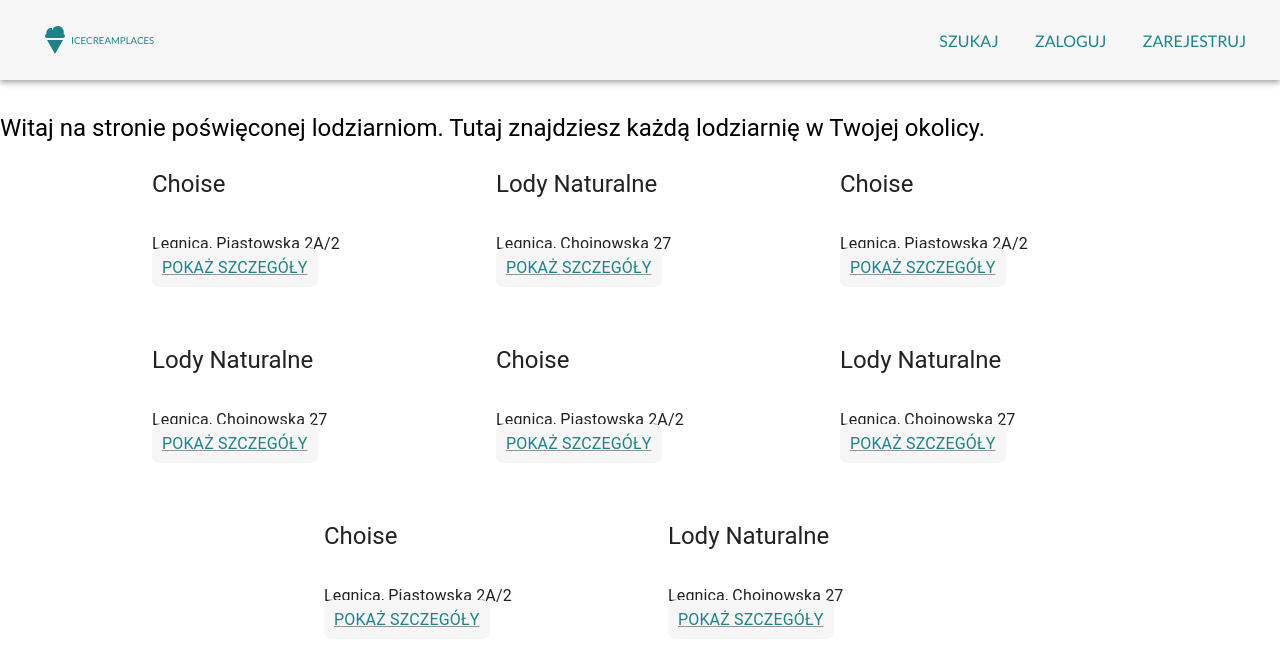
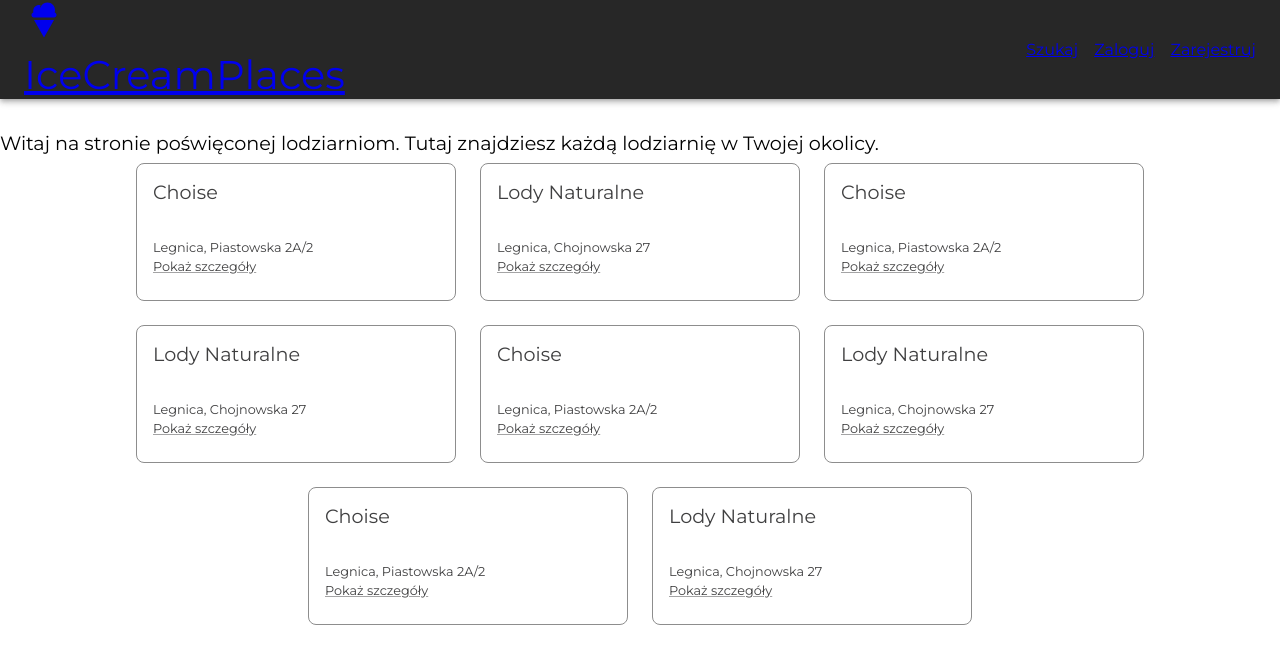
Before and after one commit to adiko2602/IceCreamPlacesWeb, a React (Create React App) app: page / in a window 1280 px wide. Shown: the top 666 px of the page. Built offline with nearby package versions, Linux system fonts and the light colour scheme.

Commit message:
Theme change

```diff
--- a/src/index.css
+++ b/src/index.css
@@ -1,76 +1,66 @@
-@import url('https://fonts.googleapis.com/css2?family=Lato:wght@300;400;700&display=swap');
+@import url('https://fonts.googleapis.com/css2?family=Montserrat:wght@300;400;700&display=swap');
 
 :root {
-  --primaryMain: #F6F6F6;
-  --primaryLight: #FDFDFD;
-  --primaryDark: #C4C4C4;
-  --textSecondary: #C0FCFF;
-  --secondaryMain: #4ca0a5;
-  --secondaryLight: #C0FCFF;
-  --secondaryDark: #1e8388;
+  --primaryMain: #2b2b2b;
+  --primaryLight: rgb(85, 85, 85);
+  --primaryDark: rgb(30, 30, 30);
+  --secondaryMain: #717171;
+  --secondaryLight: rgb(141, 141, 141);
+  --secondaryDark: rgb(79, 79, 79);
+  --textPrimary: rgba(29,29,31,0.85);
+  --textSecondary: rgba(162, 162, 170, 0.85);
+  --light: rgba(141, 141, 141, 0.20);
+  --default: "#f5f5f7";
 }
 
 body {
+  background-color: var(--default);
   margin: 0;
   padding: 0;
-  font-family: 'Lato', sans-serif;
+  font-family: 'Montserrat', sans-serif;
 }
 
-.navbar-container {
-  padding: 0.5rem 0;
+.center {
+  display: flex;
+  justify-content: center;
+  width: 100%;
+}
+
+.container {
+  margin-top: 2em;
+  width: 100%;
+  display: flex;
+  justify-content: center;
 }
 
 .logo {
+  font-size: 2.5em;
+}
+
+.max-width {
+  max-width: 800px !important;
+}
+
+.min-width {
+  min-width: 20em;
+}
+
+.flex-col {
+  display: flex;
+  flex-direction: column;
+}
+
+.flex-row {
   display: flex;
   flex-direction: row;
-  align-items: center;
-  padding: 5px;
-  font-size: 2rem;
-  color: var(--secondaryDark);
 }
 
-.logo span {
-  font-size: 0.6rem;
+.flex-gap-2 {
+  gap: 2em;
 }
 
-a {
-  text-transform: uppercase;
-  padding: 10px;
-  border-radius: 0.5rem;
-  text-decoration: none;
-  background-color: var(--primaryMain);
+.shop-card {
+  background-color: var(--default) !important;
+  border: 1px solid var(--secondaryLight) !important;
+  border-radius: 0.5em !important;
 }
-
-a:link {
-  color: var(--secondaryDark);
-}
-
-a:visited {
-  color: var(--secondaryDark);
-}
-
-a:hover {
-  transition: 0.3s ease-in-out;
-  box-shadow: 0px 0px 10px var(--secondaryMain);
-  color: var(--secondaryMain);
-}
-
-a:active {
-  color: var(--secondaryDark);
-}
-
-.register-container {
-  width: 100%;
-}
-
-.register-paper {
-  margin: 0 auto;
-  max-width: 600px;
-  gap: 1rem;
-  padding: 2rem;
-  display: flex;
-  flex-direction: column;
-  background-color: var(--primaryMain);
-  border-radius: 0.5rem;
-  box-shadow: 0px 3px 3px -2px rgba(0,0,0,0.2),0px 3px 4px 0px rgba(0,0,0,0.14),0px 1px 8px 0px rgba(0,0,0,0.12);
-}
--- a/src/theme/theme.js
+++ b/src/theme/theme.js
@@ -1,14 +1,24 @@
 export const customTheme = {
   palette: {
+    type: "light",
     primary: {
-      main: "#F6F6F6",
-      light: "#FDFDFD",
-      dark: "#C4C4C4",
+      main: "#272727",
     },
     secondary: {
-      main: "#4ca0a5",
-      light: "#C0FCFF",
-      dark: "#1e8388",
+      main: "#717171",
+    },
+    background: {
+      default: "#f5f5f7",
+    },
+    text: {
+      primary: "rgba(29,29,31,0.85)",
+      secondary: "rgba(162, 162, 170, 0.85)",
+      disabled: "rgba(29,29,31,0.5)",
+      hint: "rgba(107,107,111,0.5)",
     },
   },
+  typography: {
+    htmlFontSize: 20,
+    fontFamily: "Montserrat",
+  },
 };
```
